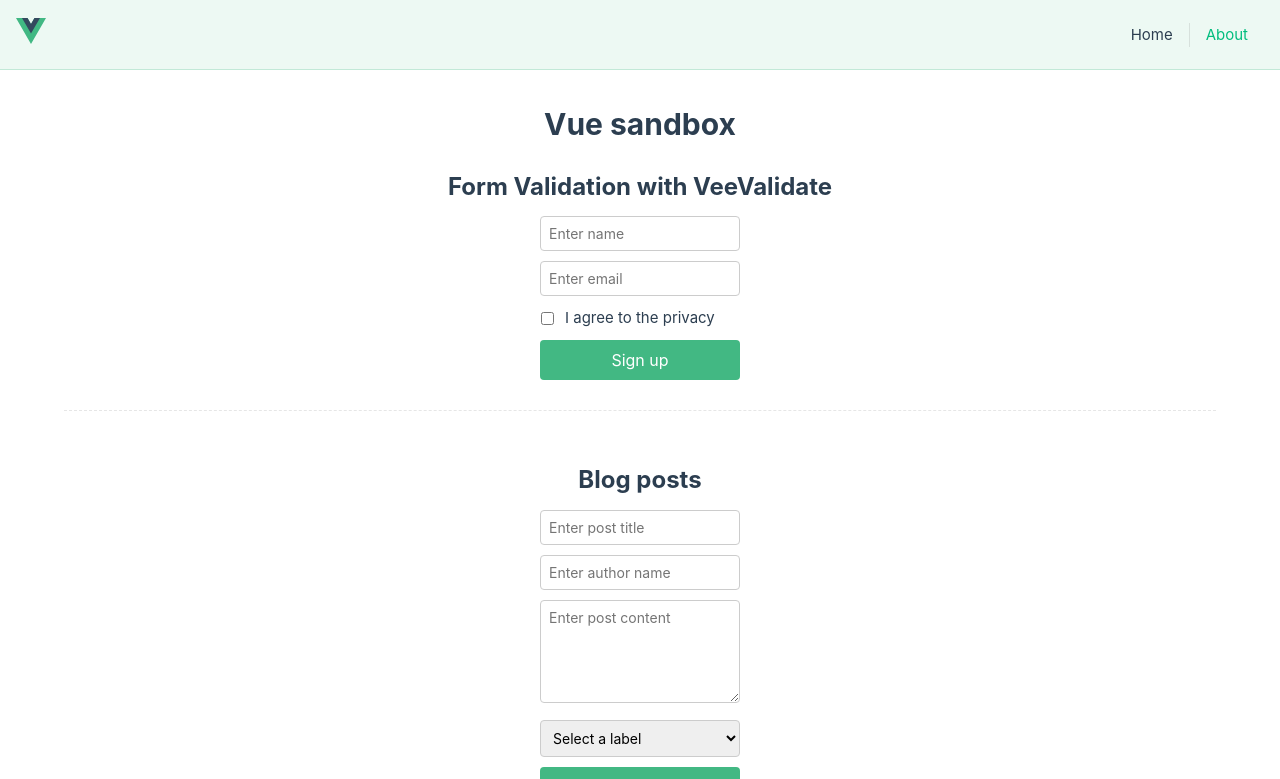
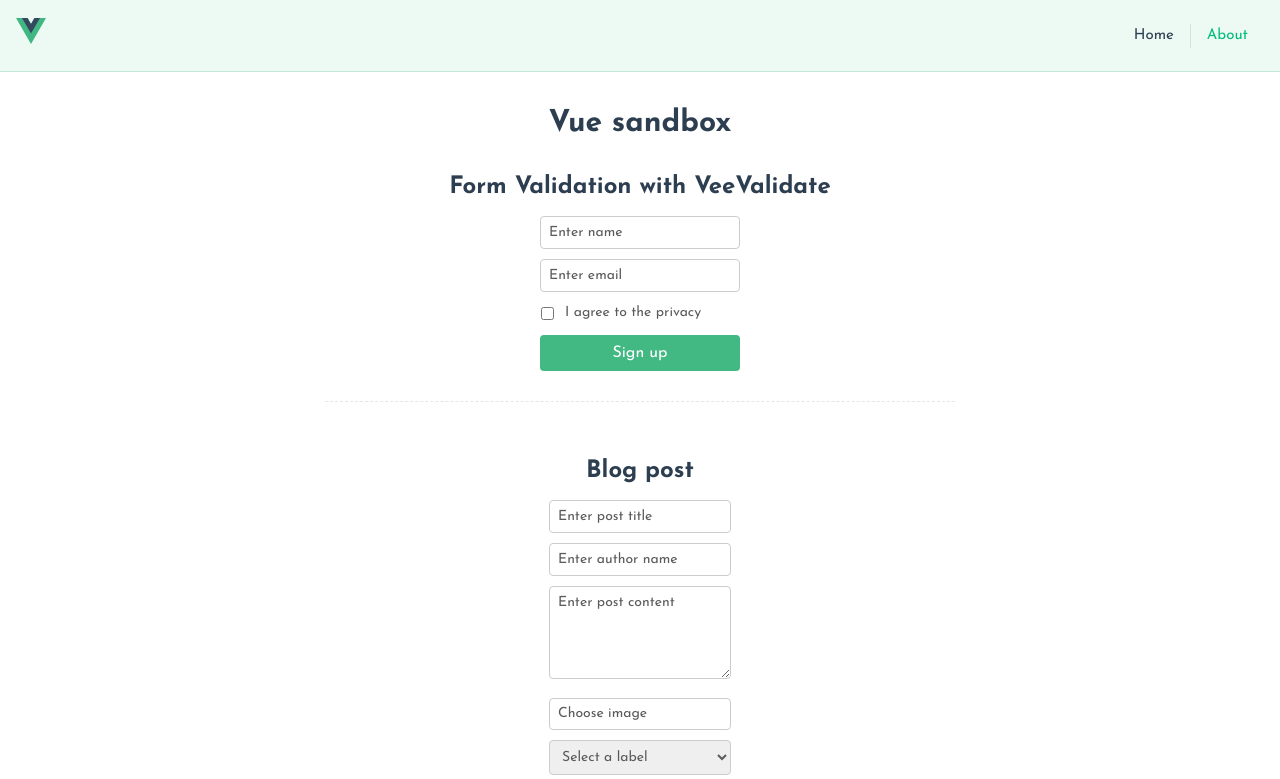
Before and after one commit to annanaj/imp-vue, a Vue app: page / in a window 1280 px wide. Shown: the top 779 px of the page. Built offline with nearby package versions, Linux system fonts and the light colour scheme.

Commit message:
Change layout

```diff
--- a/index.html
+++ b/index.html
@@ -3,6 +3,7 @@
   <head>
     <meta charset="UTF-8">
     <link rel="icon" href="/favicon.ico">
+      <link href="https://fonts.googleapis.com/css2?family=Josefin+Sans:ital,wght@0,100..700;1,100..700&display=swap" rel="stylesheet">
     <meta name="viewport" content="width=device-width, initial-scale=1.0">
     <title>Vue sand</title>
   </head>
--- a/src/App.vue
+++ b/src/App.vue
@@ -58,10 +58,12 @@ nav a:first-of-type {
 
 .main-container {
     display: flex;
+    margin-inline: auto;
     flex-direction: column;
     align-items: center;
     gap: 20px;
     width: 100%;
+    max-width: 700px;
     margin-block: 100px;
 }
 
--- a/src/assets/main.css
+++ b/src/assets/main.css
@@ -16,15 +16,11 @@ body {
         color 0.5s,
         background-color 0.5s;
     line-height: 1.6;
-    font-family: Inter, sans-serif;
+    font-family: Josefin Sans, sans-serif;
     font-size: 15px;
     text-rendering: optimizeLegibility;
     -webkit-font-smoothing: antialiased;
     -moz-osx-font-smoothing: grayscale;
-}
-
-input {
-    font-family: Inter, sans-serif;
 }
 
 button {
@@ -49,11 +45,19 @@ h3 {
     font-weight: bold;
 }
 
+h2 {
+    font-size: 28px;
+}
+
 h3 {
     margin-bottom: 10px;
     text-align: center;
     font-weight: bold;
     font-size: 24px;
+}
+
+h4 {
+    font-size: 20px;
 }
 
 form {
@@ -65,13 +69,31 @@ form {
 
 input,
 textarea,
-select {
+select,
+.file-upload{
     width: 100%;
     padding: 8px;
     border: 1px solid #ccc;
     border-radius: 4px;
     font-size: 14px;
     font-family: inherit;
+}
+
+input[type="file"] {
+    display: none;
+}
+
+label,
+select,
+::placeholder {
+    font-size: 14px;
+    color: #5c5b5b;
+}
+
+.file-upload {
+    display: inline-block;
+    line-height: 1;
+    cursor: pointer;
 }
 
 .visually-hidden {
@@ -92,3 +114,10 @@ a,
     transition: 0.4s;
     padding: 3px;
 }
+
+.post-img {
+    display: block;
+    max-width: 240px;
+    height: auto;
+    margin-bottom: 10px;
+}
--- a/src/components/BlogPosts.vue
+++ b/src/components/BlogPosts.vue
@@ -6,6 +6,7 @@ const newPost = ref({
     author: '',
     content: '',
     label: '',
+    image: null,
 })
 const posts = ref([])
 const labelOptions = ['Technology', 'Education', 'Business']
@@ -16,22 +17,30 @@ const submitForm = () => {
         newPost.value.author &&
         newPost.value.content &&
         newPost.value.label
-    ) {
-        posts.value.push({ ...newPost.value })
+    ) {posts.value.push({ ...newPost.value })
 
+        // Reset
         newPost.value = {
             title: '',
             author: '',
             content: '',
             label: '',
+            image: null,
         }
+    }
+}
+
+const handleFileChange = (event) => {
+    const file = event.target.files[0]
+    if (file) {
+        newPost.value.image = URL.createObjectURL(file)
     }
 }
 </script>
 
 <template>
     <div class="blog-post-form">
-        <h3>Blog posts</h3>
+        <h3>Blog post</h3>
         <form class="form" @submit.prevent="submitForm">
             <div>
                 <label for="title" class="visually-hidden"> Title </label>
@@ -66,6 +75,15 @@ const submitForm = () => {
                 ></textarea>
             </div>
             <div>
+                <label for="image" class="file-upload">Choose image</label>
+                <input
+                    type="file"
+                    id="image"
+                    accept="image/*"
+                    @change="handleFileChange"
+                />
+            </div>
+            <div>
                 <label for="label" class="visually-hidden"> Post label </label>
                 <select v-model="newPost.label" id="label" required>
                     <option disabled value="">Select a label</option>
@@ -81,10 +99,11 @@ const submitForm = () => {
             <button type="submit">Add Post</button>
         </form>
         <div v-if="posts.length > 0" class="blog-list">
-            <h2>All blog posts</h2>
+            <h3>All blog posts</h3>
             <ul>
                 <li v-for="(post, index) in posts" :key="index">
-                    <h3>{{ post.title }}</h3>
+                    <h4>{{ post.title }}</h4>
+                    <img class="post-img" v-if="post.image" :src="post.image" alt="Post Image" />
                     <p><strong>Author:</strong> {{ post.author }}</p>
                     <p>{{ post.content }}</p>
                     <p><strong>Label:</strong> {{ post.label }}</p>
--- a/src/views/AboutView.vue
+++ b/src/views/AboutView.vue
@@ -4,7 +4,9 @@ import TheWelcome from '../components/TheWelcome.vue'
 
 <template>
     <main>
-        <h1>This is an about page</h1>
-        <TheWelcome />
+        <div class="main-container">
+            <h1>This is an about page</h1>
+            <TheWelcome />
+        </div>
     </main>
 </template>
```
